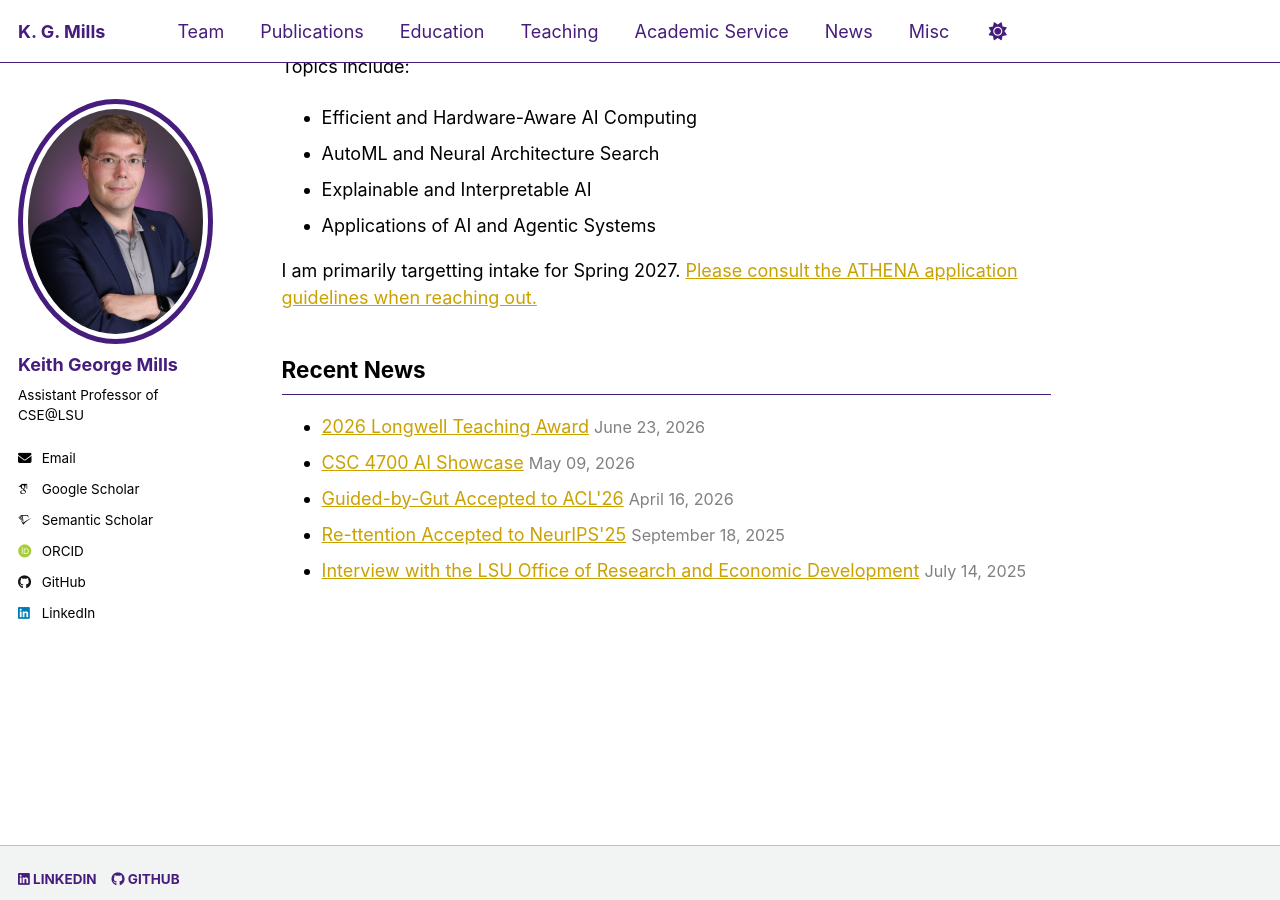
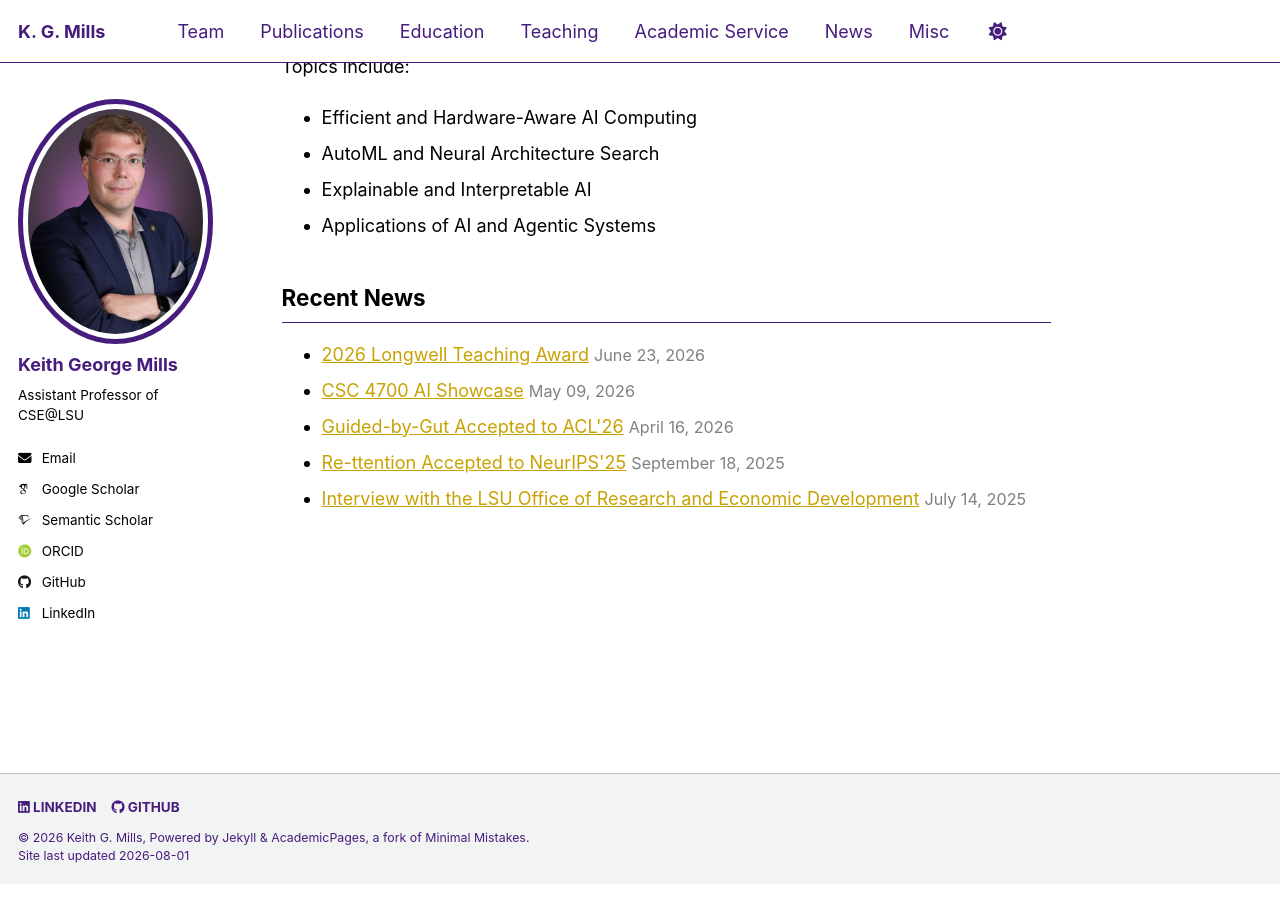
Before and after one commit to kgmills/kgmills.github.io, a Jekyll site: the page built from _pages/about.md, in a window 1280 px wide and 900 px high, scrolled down 735 px. Built offline with Jekyll 4.4.1, drawn with Linux system fonts in a browser that asks for light colours; some web fonts are replaced; a script that is not in the unit is left out.

Commit message:
Not currently recruiting

```diff
--- a/_pages/about.md
+++ b/_pages/about.md
@@ -22,7 +22,7 @@ I am actively recruiting self-motivated PhD and MSc students with strong technic
 * Explainable and Interpretable AI
 * Applications of AI and Agentic Systems
 
-I am primarily targetting intake for Spring 2027. <a href="assets/recruiting/athena_hiring.pdf">Please consult the ATHENA application guidelines when reaching out.</a>
+<!-- I am primarily targetting intake for Spring 2027. <a href="assets/recruiting/athena_hiring.pdf">Please consult the ATHENA application guidelines when reaching out.</a> -->
 
 
 ## Recent News
```
